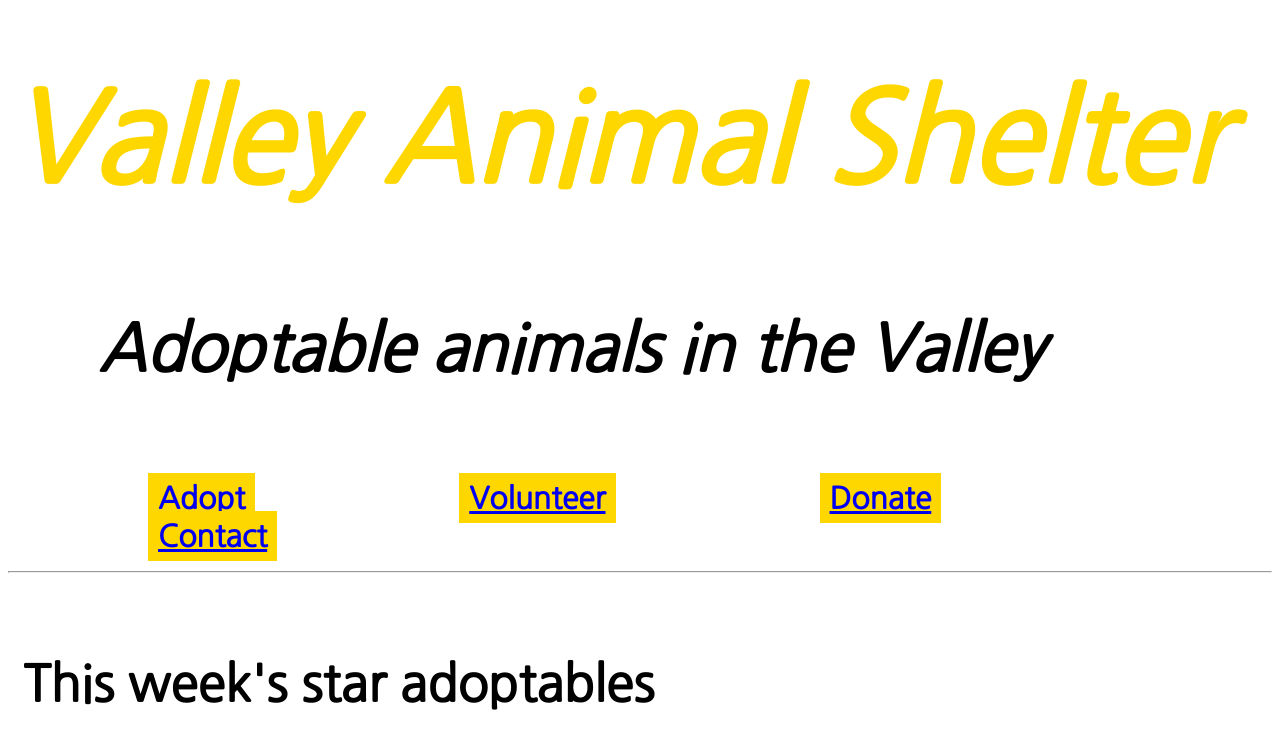
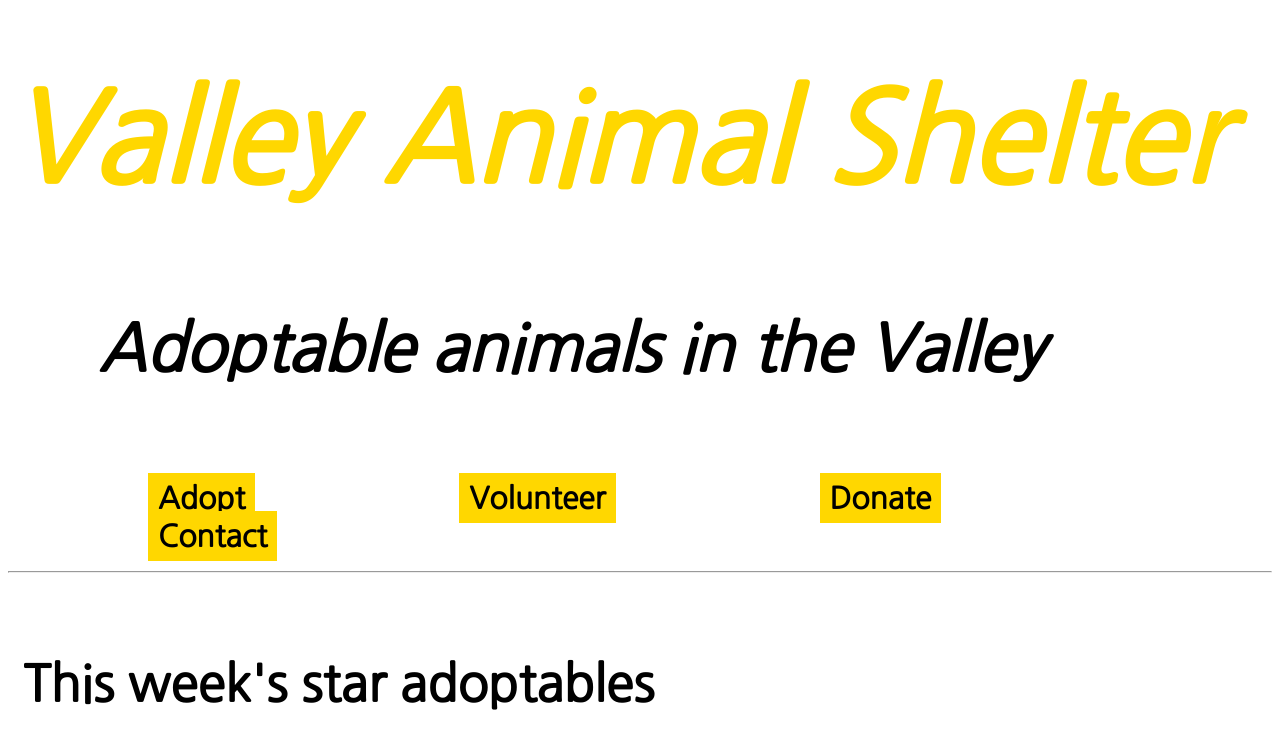
Before and after one commit to transvolcanic/animal-shelter, a plain HTML site: page index.html in a window 1280 px wide. Shown: the part 48-800 px from the top of the page. Drawn offline with Linux system fonts and the light colour scheme.

Commit message:
removed underlines from button link text

```diff
--- a/css/styles.css
+++ b/css/styles.css
@@ -39,6 +39,7 @@ h3 {
 
 }
 
-.buttons p a {
-    color:black
+.buttons li a {
+    color:black;
+    text-decoration: none;
 }
```
